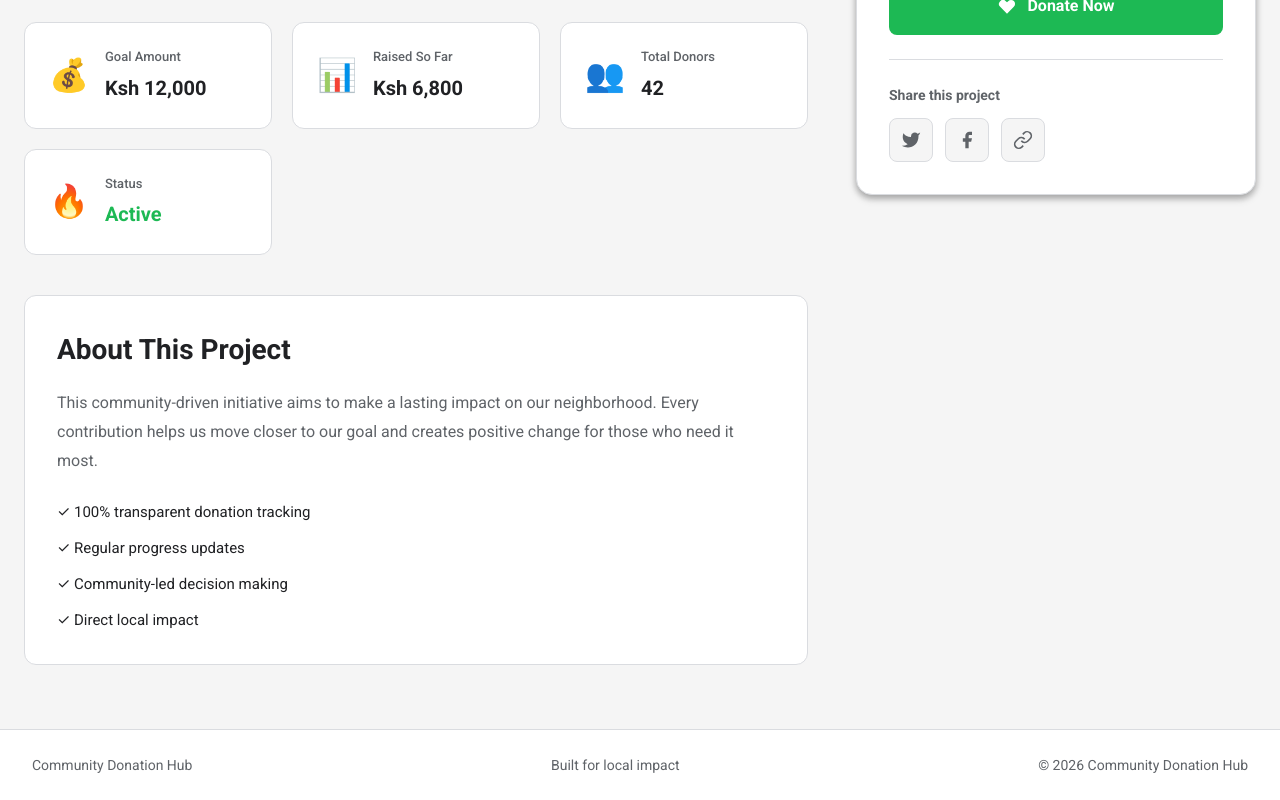
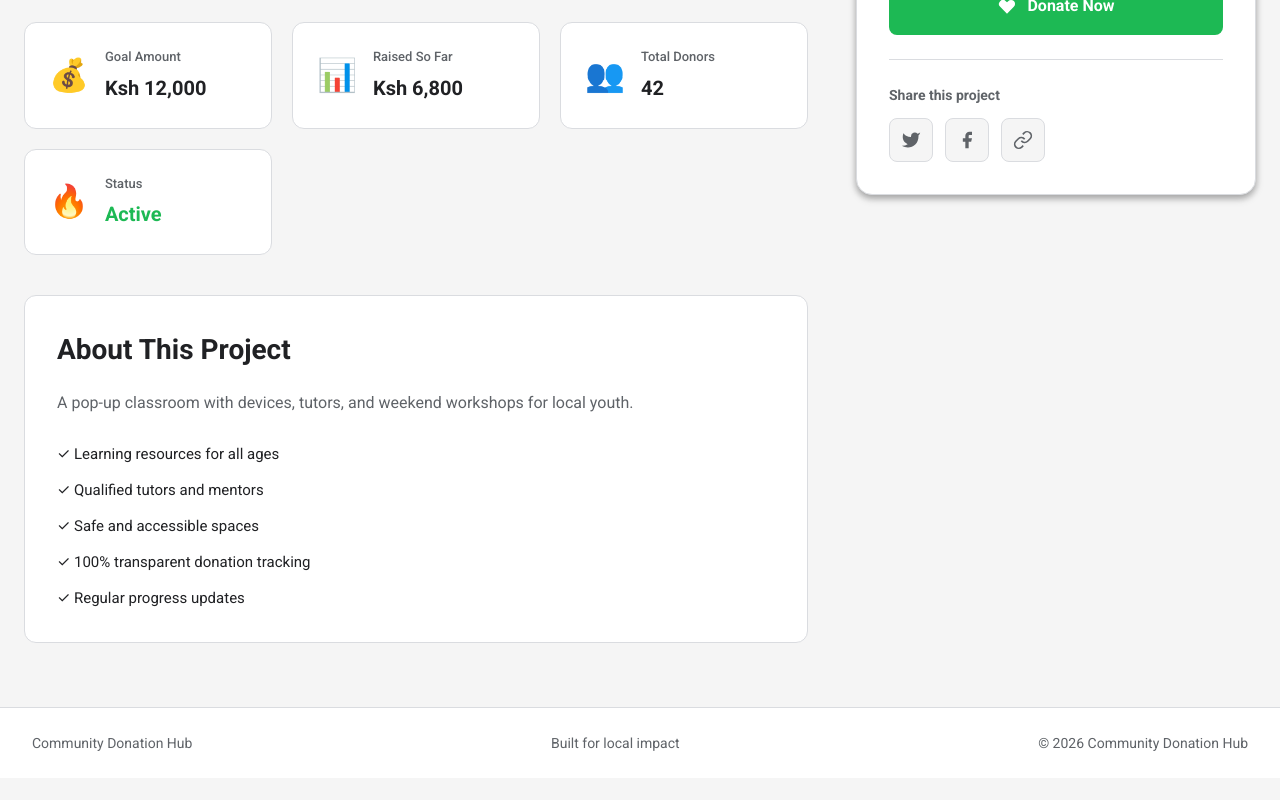
Before and after one commit to simonmaina1-dot/SPA-Project-1, a React (Vite) app: page /projects/p-1001 in a window 1280 px wide. Shown: the part 807-1607 px from the top of the page. After the commit the page ends 1585 px from the top, so only its background shows below. Built offline with nearby package versions, Linux system fonts and the light colour scheme; data requests are answered from the project's data file; a web font is replaced by a local one.

Commit message:
feat(project-details): tailor project highlights
Use the project description in the About section and show category-specific highlights before the shared transparency bullets.

```diff
--- a/src/pages/ProjectDetails.jsx
+++ b/src/pages/ProjectDetails.jsx
@@ -235,15 +235,52 @@ export default function ProjectDetails() {
 
             <div className="details-section">
               <h2>About This Project</h2>
-              <p>
-                This community-driven initiative aims to make a lasting impact on our neighborhood.
-                Every contribution helps us move closer to our goal and creates positive change for those who need it most.
-              </p>
+              <p>{project.description}</p>
               <ul className="features-list">
+                {project.category === "education" && (
+                  <>
+                    <li>✓ Learning resources for all ages</li>
+                    <li>✓ Qualified tutors and mentors</li>
+                    <li>✓ Safe and accessible spaces</li>
+                  </>
+                )}
+                {project.category === "health" && (
+                  <>
+                    <li>✓ Professional medical staff</li>
+                    <li>✓ Free or low-cost services</li>
+                    <li>✓ Regular community outreach</li>
+                  </>
+                )}
+                {project.category === "environment" && (
+                  <>
+                    <li>✓ Sustainable solutions</li>
+                    <li>✓ Reduced carbon footprint</li>
+                    <li>✓ Long-term cost savings</li>
+                  </>
+                )}
+                {project.category === "community" && (
+                  <>
+                    <li>✓ Open to all residents</li>
+                    <li>✓ Volunteer-driven operations</li>
+                    <li>✓ Addressing local needs</li>
+                  </>
+                )}
+                {project.category === "arts" && (
+                  <>
+                    <li>✓ Creative expression space</li>
+                    <li>✓ Professional mentorship</li>
+                    <li>✓ Supplies and materials included</li>
+                  </>
+                )}
+                {project.category === "sports" && (
+                  <>
+                    <li>✓ Equipment for all skill levels</li>
+                    <li>✓ Coached training sessions</li>
+                    <li>✓ Building teamwork and fitness</li>
+                  </>
+                )}
                 <li>✓ 100% transparent donation tracking</li>
                 <li>✓ Regular progress updates</li>
-                <li>✓ Community-led decision making</li>
-                <li>✓ Direct local impact</li>
               </ul>
             </div>
           </div>
```
